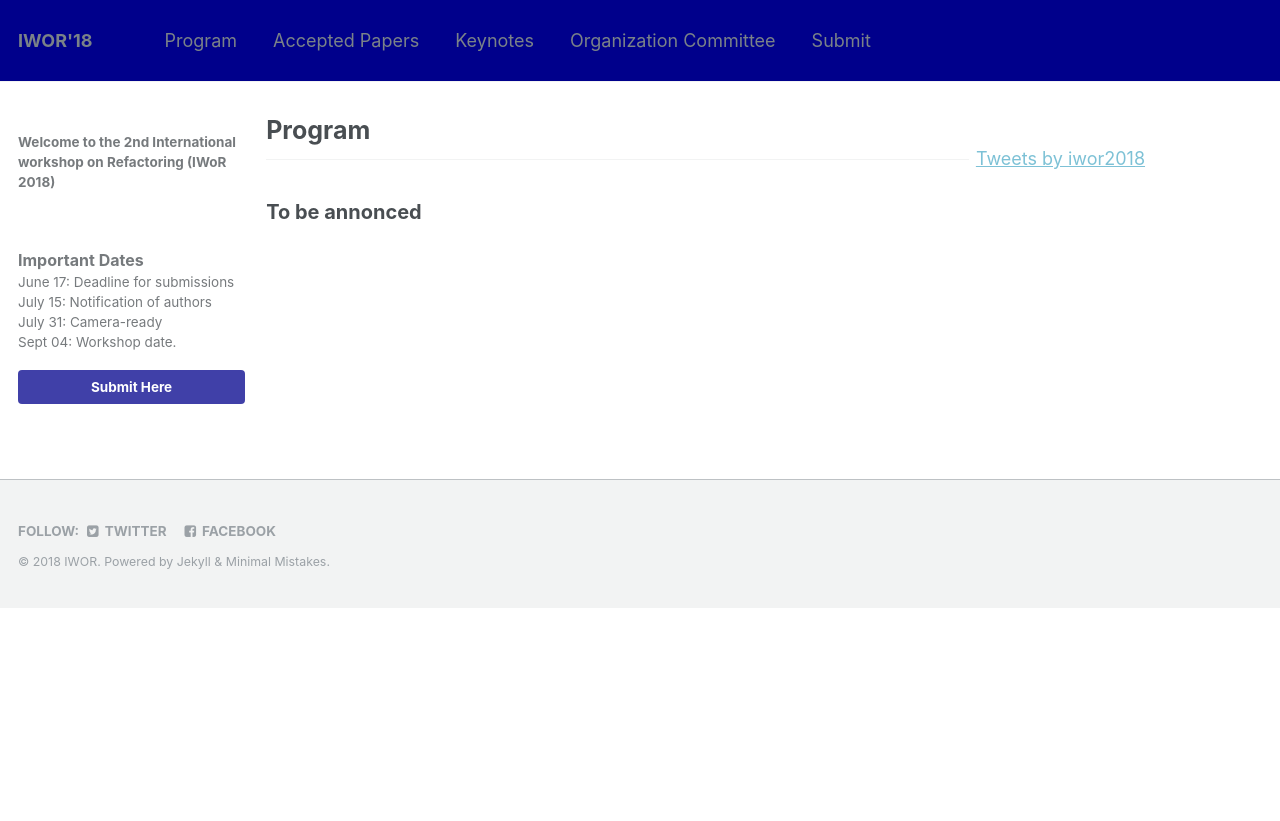
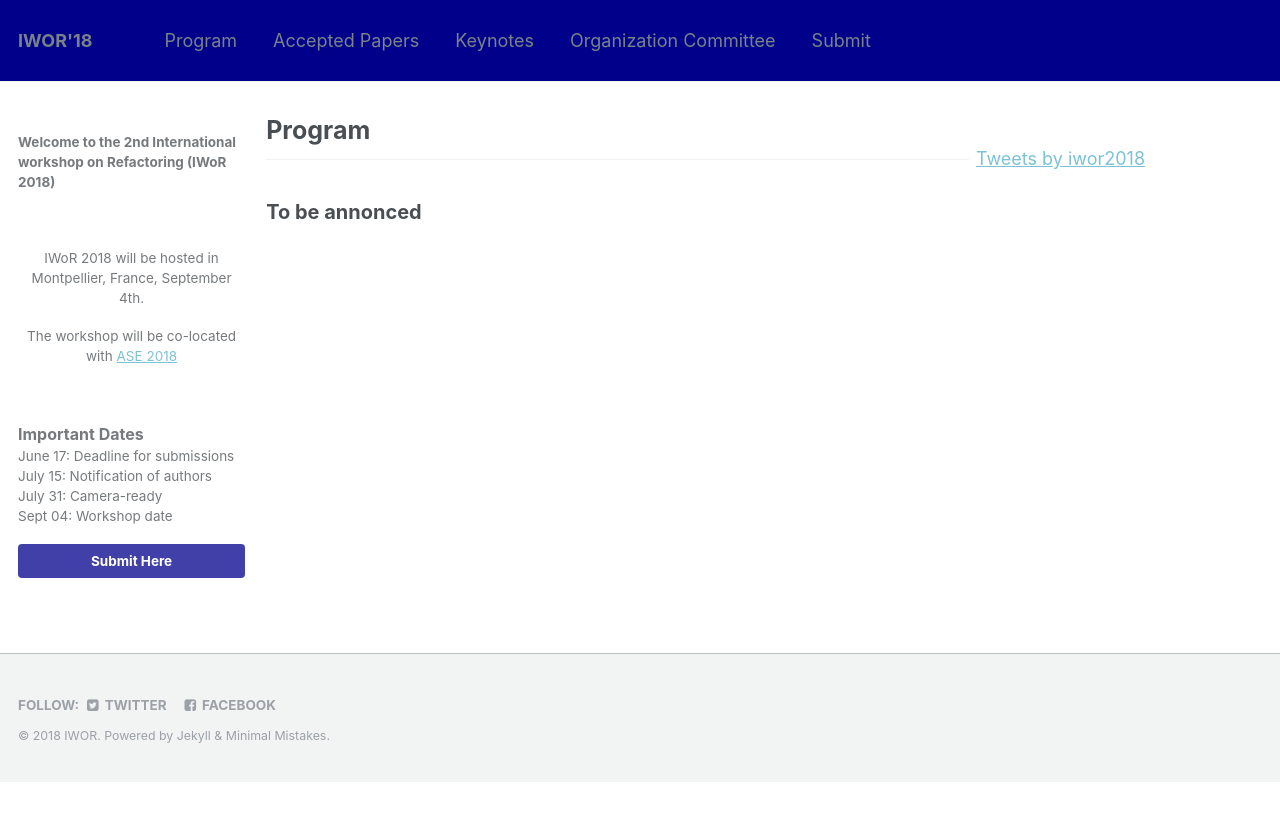
Before and after one commit to iwor/iwor2018, a Jekyll site: the page built from program/index.md, in a window 1280 px wide. Shown: the top 821 px of the page. Built offline with Jekyll 4.4.1, drawn with Linux system fonts in a browser that asks for light colours; comment, search, counter and statistics services are not loaded.

Commit message:
update sidebar

```diff
--- a/_includes/sidebar.html
+++ b/_includes/sidebar.html
@@ -17,11 +17,17 @@
   <!--<p><b>Research Track</b><br>-->
   <p><strong>Welcome to the 2nd International workshop on Refactoring (IWoR 2018)</strong></p>
   <p>&nbsp;</p>
+  <center>
+    <p> IWoR 2018 will be hosted in Montpellier, France, September 4th.</p>
+    <p> The workshop will be co-located with <a href="http://ase2018.com/" target="_blank">ASE 2018</a></p>
+
+  </center>
+  <p>&nbsp;</p>
   <p><b>Important Dates</b><br>
     	June 17: Deadline for submissions<br>
     	July 15: Notification of authors<br>
     	July 31: Camera-ready<br>
-    	Sept 04: Workshop date.<br>
+    	Sept 04: Workshop date<br>
   </p>
 
   <a href="https://easychair.org/conferences/?conf=iwor2018" class="btn btn--block">Submit Here</a>
```
